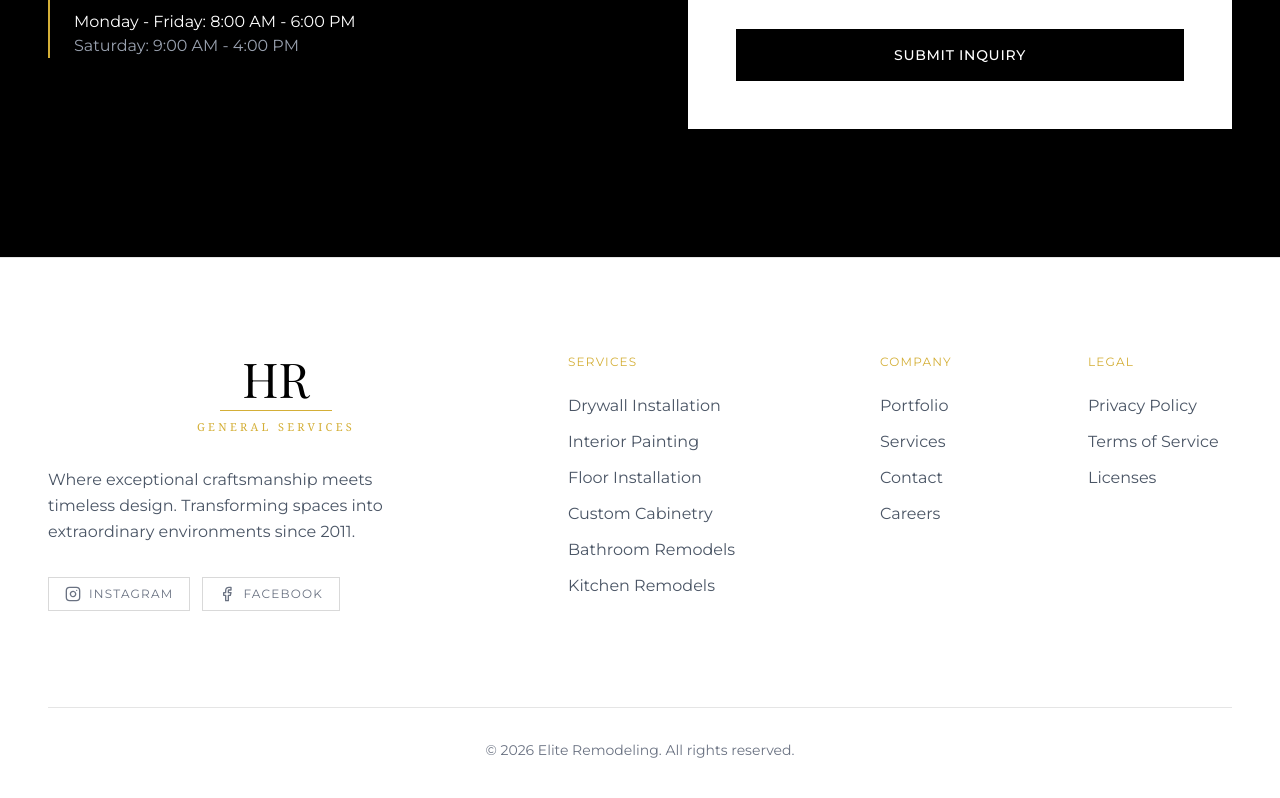
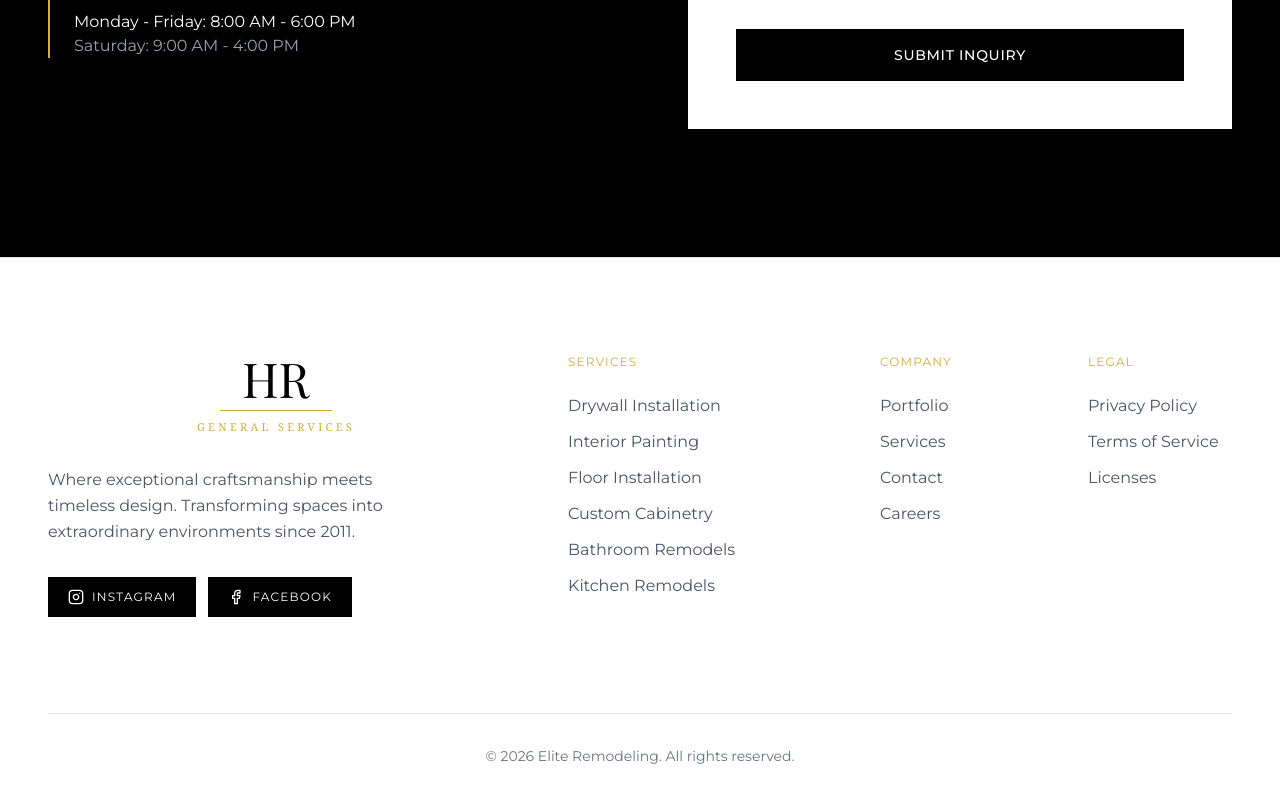
Before and after one commit to ericmontalvo12/Hrgeneralservices, a React (Vite) app: page / in a window 1280 px wide. Shown: the part 4582-5380 px from the top of the page. Built offline with nearby package versions, Linux system fonts and the light colour scheme.

Commit message:
Update social buttons to solid black with gold hover to match site theme
https://claude.ai/code/session_018BEjR3JxuYPNRXrHrghSTu

```diff
--- a/src/app/components/Footer.tsx
+++ b/src/app/components/Footer.tsx
@@ -15,11 +15,11 @@ export function Footer() {
               Where exceptional craftsmanship meets timeless design. Transforming spaces into extraordinary environments since 2011.
             </p>
             <div className="flex gap-3">
-              <a href="#" className="group flex items-center gap-2 px-4 py-2 border border-black/15 text-xs tracking-widest text-gray-500 hover:border-[#d4af37] hover:text-[#d4af37] transition-all duration-300">
+              <a href="#" className="flex items-center gap-2 bg-black text-white px-5 py-3 text-xs tracking-widest hover:bg-[#d4af37] hover:text-black transition-all duration-300">
                 <Instagram className="w-4 h-4" />
                 <span>INSTAGRAM</span>
               </a>
-              <a href="#" className="group flex items-center gap-2 px-4 py-2 border border-black/15 text-xs tracking-widest text-gray-500 hover:border-[#d4af37] hover:text-[#d4af37] transition-all duration-300">
+              <a href="#" className="flex items-center gap-2 bg-black text-white px-5 py-3 text-xs tracking-widest hover:bg-[#d4af37] hover:text-black transition-all duration-300">
                 <Facebook className="w-4 h-4" />
                 <span>FACEBOOK</span>
               </a>
```
